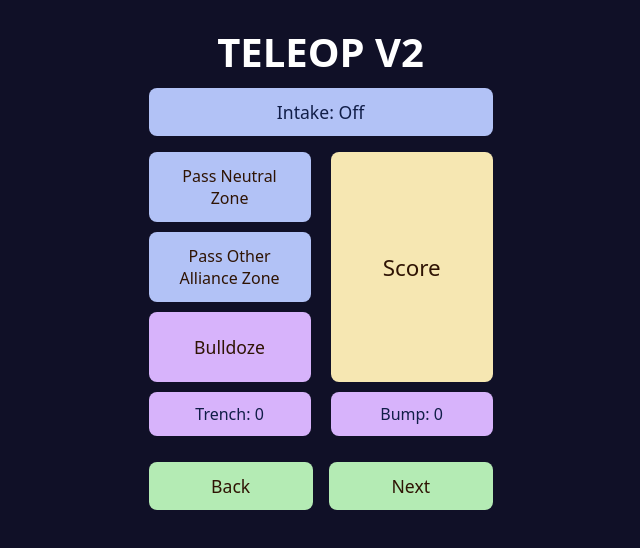
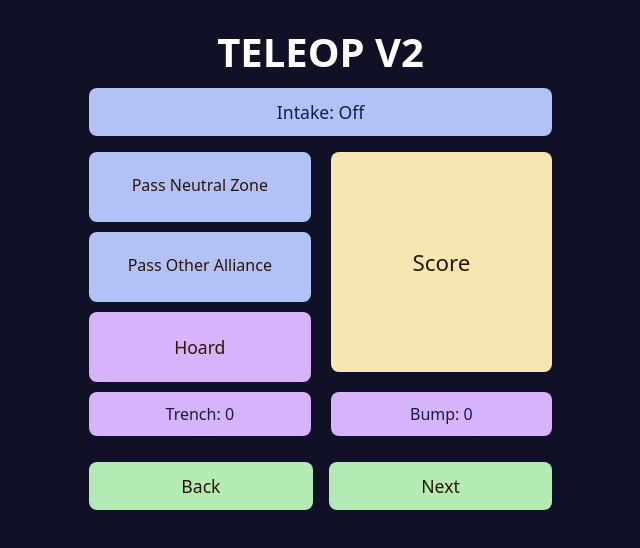
Before and after one commit to RileyGoodXYZ/BreadCompetition, a React (Vite) app: page /teleopv2 in a window 1280 px wide. Shown: the top 548 px of the page, without its empty margins (321-961 px from the left). Built offline with nearby package versions, Linux system fonts and the light colour scheme.

Commit message:
TeleiopV2 changes: Intake button fix and button time glitch fix

```diff
--- a/src/teleopv2.tsx
+++ b/src/teleopv2.tsx
@@ -205,13 +205,23 @@ export default function TeleopV1() {
           style={{ width: '100%' }}
           id="intakeMode"
           onClick={() => {
-            stopAnyRunningTimer();
+            // If a timer is running, stop it and save the time
+            if (activeButton !== null) {
+              stopTimer(activeButton);
+            }
+
             const isChecked = !checked;
             setChecked(isChecked);
             localStorage.setItem('teleopv2_checked', String(isChecked));
             const nextIntakeState = isChecked ? "On" : "Off";
             setIntakeState(nextIntakeState);
             localStorage.setItem('teleopv2_intake_state', nextIntakeState);
+
+            // Restart the timer with the new checked state so future time goes to the other category
+            if (activeButton !== null) {
+              startTimer(activeButton);
+            }
+
             if (isChecked) {
               // Toggle turned ON, start timer
               toggleStartTimeRef.current = performance.now();
@@ -230,33 +240,37 @@ export default function TeleopV1() {
       </div>
 
       {/* Pass and Score Row */}
-      <div style={{ display: 'flex', gap: '20px', marginBottom: '10px', width: '100%', maxWidth: '600px', alignItems: 'stretch' }}>
+      <div style={{ display: 'flex', gap: '20px', marginBottom: '10px', width: '100%', maxWidth: '900px', alignItems: 'stretch' }}>
         <div style={{ display: 'flex', flexDirection: 'column', flex: 1, gap: '10px' }}>
           <button
             onClick={() => toggleTimedButton('pass_neutral_zone')}
             title={`Total: ${getDisplayedSecondsForButton('pass_neutral_zone')}s`}
             style={getTimedButtonStyle('pass_neutral_zone', {
               width: '100%',
+              minWidth: '220px',
               height: '70px',
               fontSize: '1rem',
               background: '#b2c2f6',
               color: '#2f1404',
+              textAlign: 'center',
             })}
           >
-            Pass Neutral Zone {getTimerTextForButton('pass_neutral_zone') ? `(${getTimerTextForButton('pass_neutral_zone')})` : ''}
+            <span style={{ display: 'inline-block', width: 180, whiteSpace: 'nowrap', overflow: 'hidden', textOverflow: 'ellipsis' }}>{getTimerTextForButton('pass_neutral_zone') ? `(${getTimerTextForButton('pass_neutral_zone')})` : 'Pass Neutral Zone'}</span>
           </button>
           <button
             onClick={() => toggleTimedButton('pass_other_alliance_zone')}
             title={`Total: ${getDisplayedSecondsForButton('pass_other_alliance_zone')}s`}
             style={getTimedButtonStyle('pass_other_alliance_zone', {
               width: '100%',
+              minWidth: '220px',
               height: '70px',
               fontSize: '1rem',
               background: '#b2c2f6',
               color: '#2f1404',
+              textAlign: 'center',
             })}
           >
-            Pass Other Alliance Zone {getTimerTextForButton('pass_other_alliance_zone') ? `(${getTimerTextForButton('pass_other_alliance_zone')})` : ''}
+            <span style={{ display: 'inline-block', width: 180, whiteSpace: 'nowrap', overflow: 'hidden', textOverflow: 'ellipsis' }}>{getTimerTextForButton('pass_other_alliance_zone') ? `(${getTimerTextForButton('pass_other_alliance_zone')})` : 'Pass Other Alliance'}</span>
           </button>
           <button
             data-button-id="hoard"
@@ -266,11 +280,18 @@ export default function TeleopV1() {
               background: '#d7b3fb',
               color: '#2f1404',
               width: '100%',
+              minWidth: '220px',
               height: '70px',
               fontSize: '1.1rem',
+              display: 'flex',
+              alignItems: 'center',
+              justifyContent: 'center',
+              textAlign: 'center',
             })}
           >
-            Bulldoze {getTimerTextForButton('hoard') ? `(${getTimerTextForButton('hoard')})` : ''}
+            <span style={{ display: 'flex', alignItems: 'center', justifyContent: 'center', width: '100%' }}>
+              <span style={{ display: 'inline-block', width: 180, whiteSpace: 'nowrap', overflow: 'hidden', textOverflow: 'ellipsis' }}>{getTimerTextForButton('hoard') ? `(${getTimerTextForButton('hoard')})` : 'Hoard'}</span>
+            </span>
           </button>
         </div>
         <div style={{ flex: 1, display: 'flex', flexDirection: 'column', justifyContent: 'stretch' }}>
@@ -279,14 +300,20 @@ export default function TeleopV1() {
             title={`Total: ${getDisplayedSecondsForButton('score')}s`}
             style={getTimedButtonStyle('score', {
               width: '100%',
-              height: '100%',
+              minWidth: '220px',
               minHeight: '220px',
               fontSize: '1.4rem',
               background: '#f6e7b2',
               color: '#2f1404',
+              display: 'flex',
+              alignItems: 'center',
+              justifyContent: 'center',
+              textAlign: 'center',
             })}
           >
-            Score {getTimerTextForButton('score') ? `(${getTimerTextForButton('score')})` : ''}
+            <span style={{ display: 'flex', alignItems: 'center', justifyContent: 'center', width: '100%' }}>
+              <span style={{ display: 'inline-block', width: 180, whiteSpace: 'nowrap', overflow: 'hidden', textOverflow: 'ellipsis' }}>{getTimerTextForButton('score') ? `(${getTimerTextForButton('score')})` : 'Score'}</span>
+            </span>
           </button>
         </div>
       </div>
```
